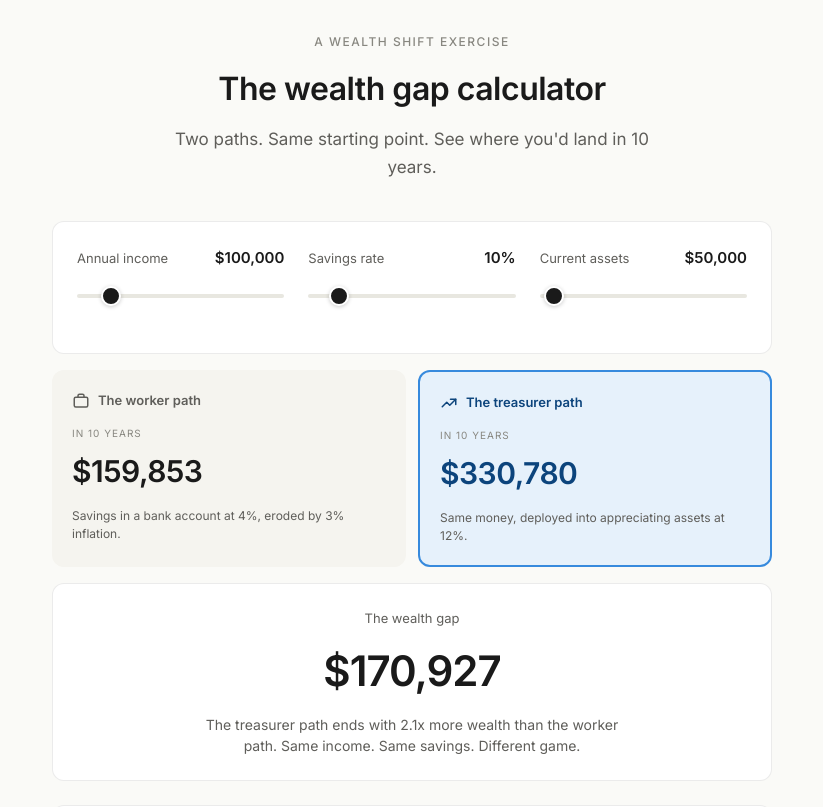
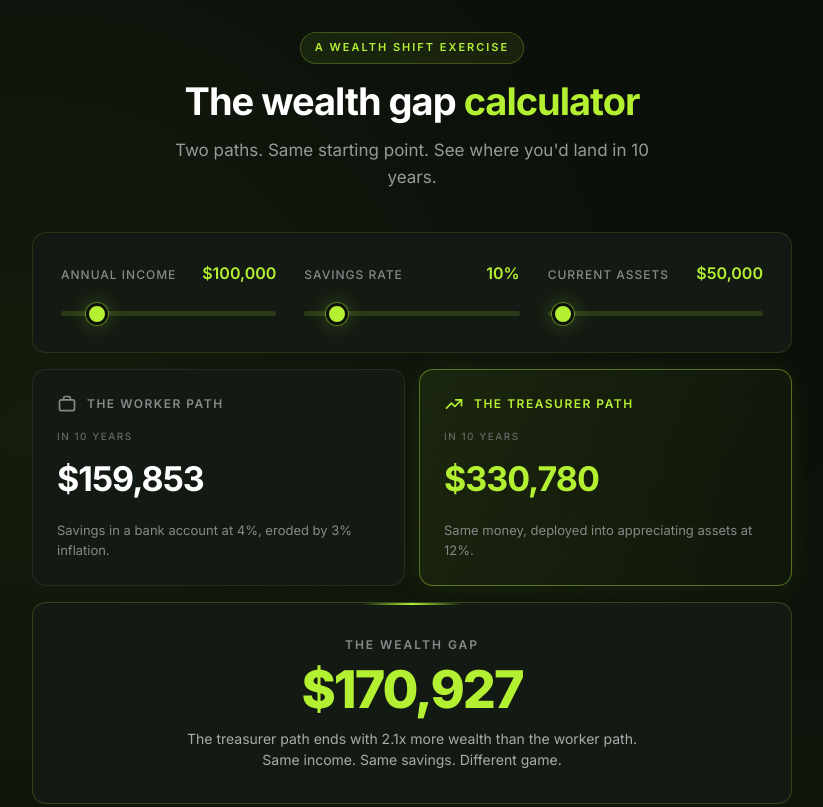
Before and after one commit to alin-armstrong/wealthcalculator, a plain HTML site: page index.html in a window 1280 px wide. Shown: the top 807 px of the page, without its empty margins (228-1051 px from the left). Drawn offline with nearby package versions, Linux system fonts and the light colour scheme.

Commit message:
Update index.html

```diff
--- a/index.html
+++ b/index.html
@@ -3,7 +3,7 @@
 <head>
 <meta charset="UTF-8">
 <meta name="viewport" content="width=device-width, initial-scale=1.0">
-<title>The Wealth Gap Calculator</title>
+<title>The Wealth Gap Calculator | WealthOS</title>
 <meta name="description" content="See the gap between earning income and owning assets. Two paths, same starting point, ten years later.">
 <meta property="og:title" content="The Wealth Gap Calculator">
 <meta property="og:description" content="Two paths. Same starting point. See where you'd land in 10 years.">
@@ -13,21 +13,22 @@
 <meta name="twitter:description" content="Two paths. Same starting point. See where you'd land in 10 years.">
 <link rel="preconnect" href="https://fonts.googleapis.com">
 <link rel="preconnect" href="https://fonts.gstatic.com" crossorigin>
-<link href="https://fonts.googleapis.com/css2?family=Inter:wght@400;500;600&display=swap" rel="stylesheet">
+<link href="https://fonts.googleapis.com/css2?family=Inter:wght@400;500;600;700;800&display=swap" rel="stylesheet">
 <style>
   * { box-sizing: border-box; margin: 0; padding: 0; }
 
   body {
     font-family: 'Inter', -apple-system, BlinkMacSystemFont, sans-serif;
-    background: #fafaf7;
-    color: #1a1a1a;
+    background: #0a0f0a;
+    background-image: radial-gradient(circle at 20% 30%, rgba(180, 240, 50, 0.06) 0%, transparent 50%), radial-gradient(circle at 80% 70%, rgba(180, 240, 50, 0.04) 0%, transparent 50%);
+    color: #e8e8e8;
     line-height: 1.6;
     min-height: 100vh;
     padding: 2rem 1rem;
   }
 
   .container {
-    max-width: 720px;
+    max-width: 760px;
     margin: 0 auto;
   }
 
@@ -37,67 +38,82 @@
   }
 
   .eyebrow {
-    font-size: 12px;
+    display: inline-block;
+    font-size: 11px;
     text-transform: uppercase;
-    letter-spacing: 1.5px;
-    color: #888780;
-    margin-bottom: 12px;
-    font-weight: 500;
+    letter-spacing: 2px;
+    color: #b4f032;
+    background: rgba(180, 240, 50, 0.08);
+    border: 1px solid rgba(180, 240, 50, 0.25);
+    padding: 6px 14px;
+    border-radius: 100px;
+    margin-bottom: 16px;
+    font-weight: 600;
   }
 
   h1 {
-    font-size: 32px;
-    font-weight: 600;
-    margin-bottom: 12px;
-    letter-spacing: -0.5px;
+    font-size: 38px;
+    font-weight: 700;
+    margin-bottom: 14px;
+    letter-spacing: -1px;
+    color: #ffffff;
+    line-height: 1.15;
+  }
+
+  h1 .accent {
+    color: #b4f032;
   }
 
   .subtitle {
     font-size: 17px;
-    color: #5f5e5a;
+    color: #999;
     max-width: 480px;
     margin: 0 auto;
   }
 
   .card {
-    background: #ffffff;
-    border: 1px solid rgba(0, 0, 0, 0.08);
-    border-radius: 12px;
-    padding: 1.5rem;
+    background: #131a13;
+    border: 1px solid rgba(180, 240, 50, 0.12);
+    border-radius: 14px;
+    padding: 1.75rem;
     margin-bottom: 1rem;
   }
 
   .sliders {
     display: grid;
     grid-template-columns: 1fr;
-    gap: 1.25rem;
-    margin-bottom: 1.5rem;
+    gap: 1.5rem;
   }
 
   @media (min-width: 600px) {
-    .sliders { grid-template-columns: repeat(3, 1fr); gap: 1.5rem; }
+    .sliders { grid-template-columns: repeat(3, 1fr); gap: 1.75rem; }
   }
 
   .slider-group label {
     display: flex;
     justify-content: space-between;
     align-items: baseline;
-    font-size: 13px;
-    color: #5f5e5a;
-    margin-bottom: 10px;
+    font-size: 12px;
+    text-transform: uppercase;
+    letter-spacing: 1px;
+    color: #888;
+    margin-bottom: 12px;
+    font-weight: 500;
   }
 
   .slider-value {
-    font-size: 15px;
+    font-size: 16px;
     font-weight: 600;
-    color: #1a1a1a;
+    color: #b4f032;
+    text-transform: none;
+    letter-spacing: 0;
   }
 
   input[type="range"] {
     width: 100%;
-    height: 4px;
-    background: #e8e7e0;
-    border-radius: 2px;
+    height: 5px;
+    background: rgba(180, 240, 50, 0.15);
+    border-radius: 100px;
     outline: none;
     -webkit-appearance: none;
     appearance: none;
@@ -107,29 +123,29 @@
   input[type="range"]::-webkit-slider-thumb {
     -webkit-appearance: none;
     appearance: none;
-    width: 20px;
-    height: 20px;
-    background: #1a1a1a;
+    width: 22px;
+    height: 22px;
+    background: #b4f032;
     border-radius: 50%;
     cursor: pointer;
-    border: 2px solid #ffffff;
-    box-shadow: 0 1px 4px rgba(0, 0, 0, 0.2);
+    border: 3px solid #0a0f0a;
+    box-shadow: 0 0 0 1px rgba(180, 240, 50, 0.4), 0 0 20px rgba(180, 240, 50, 0.3);
   }
 
   input[type="range"]::-moz-range-thumb {
-    width: 20px;
-    height: 20px;
-    background: #1a1a1a;
+    width: 22px;
+    height: 22px;
+    background: #b4f032;
     border-radius: 50%;
     cursor: pointer;
-    border: 2px solid #ffffff;
-    box-shadow: 0 1px 4px rgba(0, 0, 0, 0.2);
+    border: 3px solid #0a0f0a;
+    box-shadow: 0 0 0 1px rgba(180, 240, 50, 0.4), 0 0 20px rgba(180, 240, 50, 0.3);
   }
 
   .paths {
     display: grid;
     grid-template-columns: 1fr;
-    gap: 12px;
+    gap: 14px;
     margin-bottom: 1rem;
   }
 
@@ -138,135 +154,166 @@
   }
 
   .path-card {
-    background: #f5f4ef;
-    border-radius: 12px;
-    padding: 1.25rem;
+    background: #131a13;
+    border: 1px solid rgba(255, 255, 255, 0.08);
+    border-radius: 14px;
+    padding: 1.5rem;
   }
 
   .path-card.treasurer {
-    background: #e6f1fb;
-    border: 2px solid #378ADD;
+    background: linear-gradient(135deg, rgba(180, 240, 50, 0.08) 0%, rgba(180, 240, 50, 0.02) 100%);
+    border: 1px solid rgba(180, 240, 50, 0.4);
+    box-shadow: 0 0 30px rgba(180, 240, 50, 0.08);
   }
 
   .path-header {
     display: flex;
     align-items: center;
-    gap: 8px;
+    gap: 10px;
     margin-bottom: 14px;
-    font-size: 13px;
+    font-size: 12px;
     font-weight: 600;
-    color: #5f5e5a;
+    color: #888;
+    text-transform: uppercase;
+    letter-spacing: 1.5px;
   }
 
   .path-card.treasurer .path-header {
-    color: #0C447C;
+    color: #b4f032;
   }
 
   .path-icon {
-    width: 18px;
-    height: 18px;
+    width: 20px;
+    height: 20px;
     display: inline-block;
   }
 
   .path-label {
     font-size: 10px;
     text-transform: uppercase;
-    letter-spacing: 1px;
-    color: #888780;
-    margin-bottom: 6px;
+    letter-spacing: 1.5px;
+    color: #666;
+    margin-bottom: 8px;
+    font-weight: 500;
   }
 
   .path-amount {
-    font-size: 30px;
-    font-weight: 600;
-    margin-bottom: 12px;
-    letter-spacing: -0.5px;
+    font-size: 34px;
+    font-weight: 700;
+    margin-bottom: 14px;
+    letter-spacing: -1px;
+    color: #ffffff;
   }
 
   .path-card.treasurer .path-amount {
-    color: #0C447C;
+    color: #b4f032;
   }
 
   .path-desc {
-    font-size: 12px;
-    color: #5f5e5a;
-    line-height: 1.5;
+    font-size: 13px;
+    color: #888;
+    line-height: 1.55;
   }
 
   .gap-card {
-    background: #ffffff;
-    border: 1px solid rgba(0, 0, 0, 0.08);
-    border-radius: 12px;
-    padding: 1.5rem;
+    background: #131a13;
+    border: 1px solid rgba(180, 240, 50, 0.2);
+    border-radius: 14px;
+    padding: 2rem 1.5rem;
     margin-bottom: 1.5rem;
     text-align: center;
+    position: relative;
+    overflow: hidden;
+  }
+
+  .gap-card::before {
+    content: '';
+    position: absolute;
+    top: 0;
+    left: 50%;
+    transform: translateX(-50%);
+    width: 100px;
+    height: 2px;
+    background: linear-gradient(90deg, transparent, #b4f032, transparent);
   }
 
   .gap-label {
-    font-size: 13px;
-    color: #5f5e5a;
-    margin-bottom: 8px;
+    font-size: 12px;
+    text-transform: uppercase;
+    letter-spacing: 2px;
+    color: #888;
+    margin-bottom: 10px;
+    font-weight: 600;
   }
 
   .gap-amount {
-    font-size: 42px;
-    font-weight: 600;
-    margin-bottom: 10px;
-    letter-spacing: -1px;
+    font-size: 52px;
+    font-weight: 800;
+    margin-bottom: 12px;
+    letter-spacing: -2px;
+    color: #b4f032;
+    line-height: 1;
   }
 
   .gap-narrative {
     font-size: 14px;
-    color: #5f5e5a;
-    max-width: 440px;
+    color: #aaa;
+    max-width: 460px;
     margin: 0 auto;
-    line-height: 1.5;
+    line-height: 1.55;
   }
 
   .chart-wrap {
-    background: #ffffff;
-    border: 1px solid rgba(0, 0, 0, 0.08);
-    border-radius: 12px;
+    background: #131a13;
+    border: 1px solid rgba(180, 240, 50, 0.12);
+    border-radius: 14px;
     padding: 1.5rem;
     margin-bottom: 1.5rem;
     position: relative;
-    height: 280px;
+    height: 300px;
   }
 
   .cta-row {
     text-align: center;
     margin-bottom: 1.5rem;
+    padding: 1rem 0;
   }
 
-  .cta-row p {
-    font-size: 15px;
-    color: #1a1a1a;
-    margin-bottom: 12px;
-    font-weight: 500;
+  .cta-row .main-line {
+    font-size: 17px;
+    color: #ffffff;
+    margin-bottom: 8px;
+    font-weight: 600;
   }
 
   .cta-row .small {
     font-size: 13px;
-    color: #5f5e5a;
+    color: #888;
     font-weight: 400;
   }
 
   .disclaimer {
     text-align: center;
     font-size: 11px;
-    color: #888780;
-    line-height: 1.5;
-    max-width: 520px;
+    color: #555;
+    line-height: 1.6;
+    max-width: 540px;
     margin: 2rem auto 0;
   }
 
   .footer {
     text-align: center;
-    margin-top: 2.5rem;
+    margin-top: 2rem;
     padding-top: 1.5rem;
-    border-top: 1px solid rgba(0, 0, 0, 0.06);
+    border-top: 1px solid rgba(255, 255, 255, 0.06);
     font-size: 12px;
-    color: #888780;
+    color: #666;
+    letter-spacing: 0.5px;
+  }
+
+  .footer .brand {
+    color: #b4f032;
+    font-weight: 600;
   }
 </style>
 </head>
@@ -276,7 +323,7 @@
 
   <div class="header">
     <div class="eyebrow">A wealth shift exercise</div>
-    <h1>The wealth gap calculator</h1>
+    <h1>The wealth gap <span class="accent">calculator</span></h1>
     <p class="subtitle">Two paths. Same starting point. See where you'd land in 10 years.</p>
   </div>
 
@@ -345,14 +392,14 @@
   </div>
 
   <div class="cta-row">
-    <p>Same income. Same savings. Different game.</p>
+    <p class="main-line">Same income. Same savings. Different game.</p>
     <p class="small">Share your result. Tag someone who needs to see it.</p>
   </div>
 
   <p class="disclaimer">For educational purposes only. Not financial, investment, tax, or legal advice. Returns are illustrative and based on long-term historical averages — actual results vary. You are responsible for your own decisions.</p>
 
   <div class="footer">
-    Built on the Wealth Operating System framework.
+    Built on the <span class="brand">WealthOS</span> framework
   </div>
 
 </div>
@@ -448,8 +495,8 @@
             {
               label: 'Worker path',
               data: workerPoints,
-              borderColor: '#888780',
-              backgroundColor: 'rgba(136, 135, 128, 0.1)',
+              borderColor: '#888888',
+              backgroundColor: 'rgba(136, 136, 136, 0.08)',
               fill: true,
               tension: 0.3,
               borderWidth: 2.5,
@@ -459,8 +506,8 @@
             {
               label: 'Treasurer path',
               data: treasurerPoints,
-              borderColor: '#378ADD',
-              backgroundColor: 'rgba(55, 138, 221, 0.12)',
+              borderColor: '#b4f032',
+              backgroundColor: 'rgba(180, 240, 50, 0.12)',
               fill: true,
               tension: 0.3,
               borderWidth: 2.5,
@@ -476,13 +523,17 @@
           plugins: {
             legend: {
               position: 'bottom',
-              labels: { font: { size: 12, family: 'Inter' }, boxWidth: 12, padding: 16, color: '#5f5e5a' }
+              labels: { font: { size: 12, family: 'Inter' }, boxWidth: 12, padding: 16, color: '#aaa' }
             },
             tooltip: {
-              backgroundColor: '#1a1a1a',
+              backgroundColor: '#0a0f0a',
+              borderColor: 'rgba(180, 240, 50, 0.3)',
+              borderWidth: 1,
+              titleColor: '#ffffff',
+              bodyColor: '#e8e8e8',
               titleFont: { family: 'Inter', size: 12 },
               bodyFont: { family: 'Inter', size: 13 },
-              padding: 10,
+              padding: 12,
               callbacks: {
                 label: function(context) {
                   return context.dataset.label + ': ' + fmt(context.parsed.y);
@@ -495,13 +546,13 @@
               ticks: {
                 callback: function(value) { return fmtShort(value); },
                 font: { size: 11, family: 'Inter' },
-                color: '#888780'
+                color: '#666'
               },
-              grid: { color: 'rgba(0, 0, 0, 0.05)' },
+              grid: { color: 'rgba(255, 255, 255, 0.04)' },
               border: { display: false }
             },
             x: {
-              ticks: { font: { size: 11, family: 'Inter' }, color: '#888780' },
+              ticks: { font: { size: 11, family: 'Inter' }, color: '#666' },
               grid: { display: false },
               border: { display: false }
             }
```
